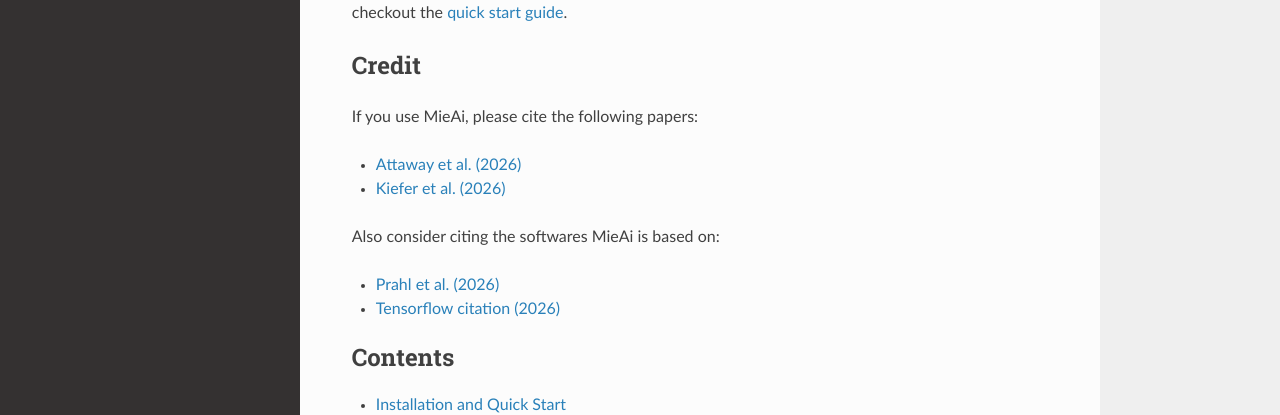
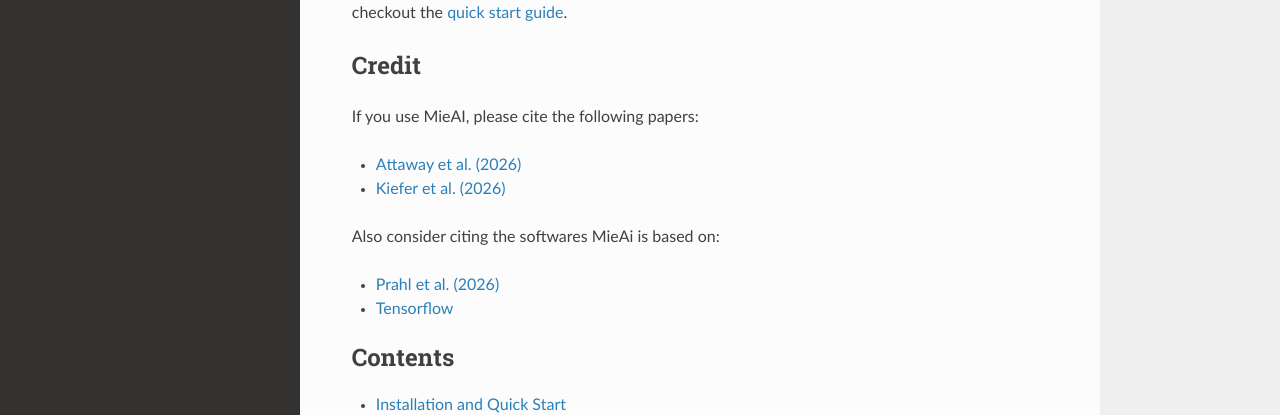
Before and after one commit to d-attaway/mieai, a Sphinx documentation site: the page built from docs/index.rst, in a window 1280 px wide and 900 px high, scrolled down 777 px. Shown: the part 270-685 px from the top of the window. Built offline with Sphinx 7.4.7 and the Read the Docs theme 3.1.0, drawn with Linux system fonts in a browser that asks for light colours; pages that are not in the unit, such as notebooks, are missing from menus; some of the changed text lies outside the part shown.

Commit message:
updated citations

```diff
--- a/docs/index.rst
+++ b/docs/index.rst
@@ -15,19 +15,19 @@
 - 'Grid': Precalculate opacity grids provide fast approximation to cloud particle opacities.
 - 'AI': Convoluted Neural Networks trained to deliver high accuracy at a fraction of the computation time.
 
-Fully trained models are provided on `Zenodo <LINK TO ZENODO>`_, or can be trained by yourself according to your needs. MieAi is under active development and contributions are welcommed. If you want to run MieAI checkout the `quick start guide <Install_And_Quick_Start.ipynb>`_.
+Fully trained models are provided on `Zenodo <https://zenodo.org/records/20346256>`_, or can be trained by yourself according to your needs. MieAi is under active development and contributions are welcommed. If you want to run MieAI checkout the `quick start guide <Install_And_Quick_Start.ipynb>`_.
 
 Credit
 ------
-If you use MieAi, please cite the following papers:
+If you use MieAI, please cite the following papers:
 
 - `Attaway et al. (2026) <LINK TO PAPER>`_
 - `Kiefer et al. (2026) <LINK TO PAPER>`_
 
 Also consider citing the softwares MieAi is based on:
 
-- `Prahl et al. (2026) <LINK TO PAPER>`_
-- `Tensorflow citation (2026) <LINK TO PAPER>`_
+- `Prahl et al. (2026) <https://doi.org/10.5281/zenodo.7949263>`_
+- `Tensorflow <https://zenodo.org/records/18894642>`_
 
 .. toctree::
    :maxdepth: 1
```
Also changed, not shown: other parts of docs/index.rst (+1 -1 lines).
